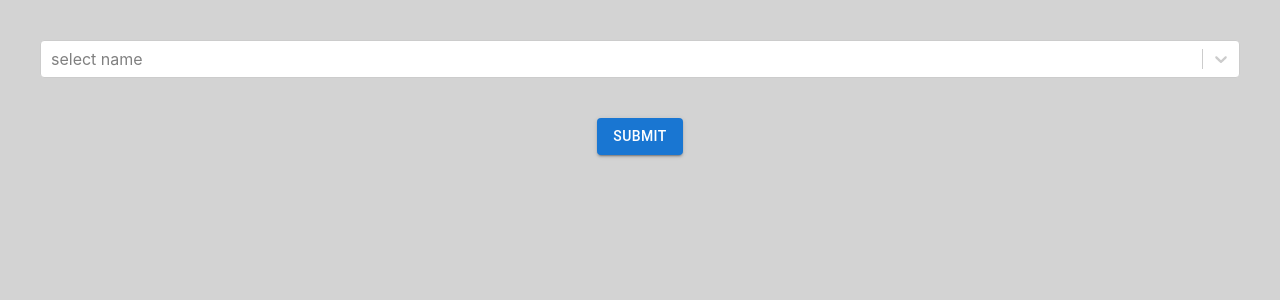
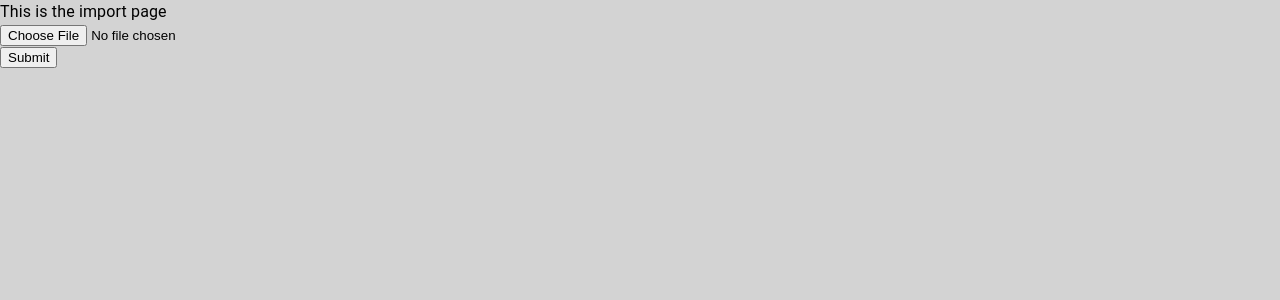
Before and after one commit to carterlwilson/CullyFitnessWebpage, a React (Create React App) app: page /importClients in a window 1280 px wide. Shown: the top 300 px of the page. Built offline with nearby package versions, Linux system fonts and the light colour scheme; no server answers; the database is empty.

Commit message:
added upload for csv

```diff
--- a/package.json
+++ b/package.json
@@ -9,8 +9,11 @@
     "@testing-library/jest-dom": "^5.14.1",
     "@testing-library/react": "^11.2.7",
     "@testing-library/user-event": "^12.8.3",
+    "csv-parser": "^3.0.0",
     "firebase": "^9.0.2",
+    "papaparse": "^5.3.1",
     "react": "^17.0.2",
+    "react-csv-reader": "^3.4.0",
     "react-dom": "^17.0.2",
     "react-firestore": "^1.0.1",
     "react-helmet": "^6.1.0",
--- a/src/App.js
+++ b/src/App.js
@@ -20,6 +20,7 @@ import Exercise from './Models/Exercise';
 import Select from 'react-select'
 import { Button } from '@mui/material';
 import NameSelect from './Components/NameSelect/NameSelect';
+import ImportClients from './Pages/ImportClients';
 
 function App() {
 
@@ -34,8 +35,14 @@ function App() {
               <Workout {...props}/>
             )}
           />
-          <Route path="/">
+          <Route exact path="/">
             <NameSelect />
+          </Route>
+          <Route
+            path="/importClients"
+            render={(props) => (
+                <ImportClients {...props}/>
+              )}>
           </Route>
         </Switch>
       </div>
--- /dev/null
+++ b/src/Pages/ImportClients.js
@@ -0,0 +1,87 @@
+import React, { useState } from 'react';
+import Box from '@mui/material/Box';
+import Button from '@mui/material/Button';
+import { Typography } from '@mui/material';
+import { styled } from '@mui/material/styles';
+import Papa from 'papaparse';
+import Client from '../Models/Client';
+import { initializeApp } from "firebase/app";
+import { getFirestore, collection, getDocs } from "firebase/firestore";
+
+const Input = styled('input')({
+    display: 'none',
+});
+
+export default function ImportClients() {
+
+    const [csvParseResults, setCsvParseResults] = useState();
+
+    const [clientFile, setClientFile] = useState();
+
+    const parseCsv = (file) => {
+        let data = Papa.parse(file);
+        console.log(data);
+    }
+
+    const onChangeFile = (e) => {
+        let file =
+        //setClientFile(file);
+        parseCsv(file);
+    }
+
+    const buidClient = (firstName, lastName, exerciseNames, maxes) => {
+        let tempMaxes = [];
+        exerciseNames.forEach((name, index) => {
+            let max = {
+                name: name,
+                weight: maxes[index]
+            };
+            tempMaxes.push(max);
+        });
+        return new Client(firstName, lastName, tempMaxes);
+    }
+
+    const addClientsToDb = (input) => {
+        let clients = [];
+        let csvArray = input.data
+
+        let slicedNameArray = csvArray[0].slice(2);
+
+        let csvArrayWithoutNames = csvArray.slice(1);
+        csvArrayWithoutNames.forEach((row) => {
+            let rowWithoutNames = row.slice(2);
+            let newClient = buidClient(row[0], row[1], slicedNameArray, rowWithoutNames)
+            clients.push(newClient);
+        });
+
+        console.log(clients);
+    }
+
+    const onSubmit = (e) => {
+        e.preventDefault();
+        const csvFile = document.getElementById("csvFile");
+        let uploadedFile = csvFile.files[0]
+        let data = Papa.parse(uploadedFile, {
+            complete: function(results, file) {
+                setCsvParseResults(results);
+                console.log('parsing complete read', csvParseResults);
+                addClientsToDb(results);
+            },
+            error: function(error, file) {
+                console.log(error);
+            }
+        });
+        console.log(data);
+    }
+
+    return (
+        <Box>
+            <Typography>This is the import page</Typography>
+            <form id="myForm" onSubmit={onSubmit}>
+                <input type="file" id="csvFile" accept=".csv" />
+                <br />
+                <input type="submit" value="Submit" />
+            </form>
+        </Box>
+    )
+}
```
Also changed, not shown: 1 other file (tests, documents, lock files or other folders).
